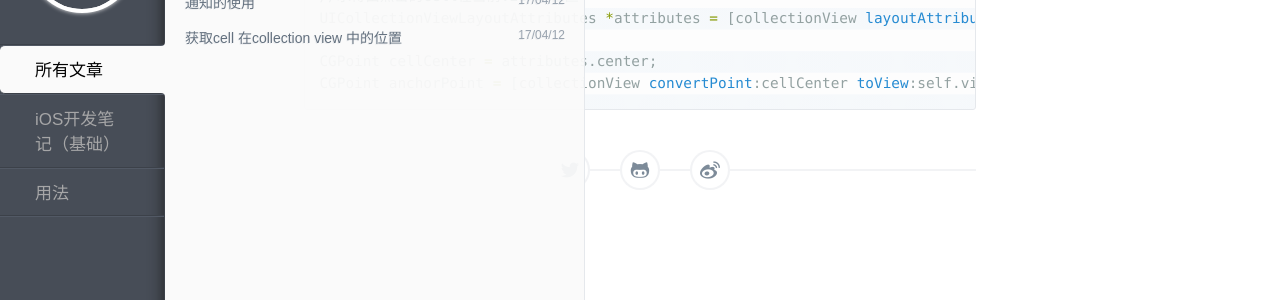
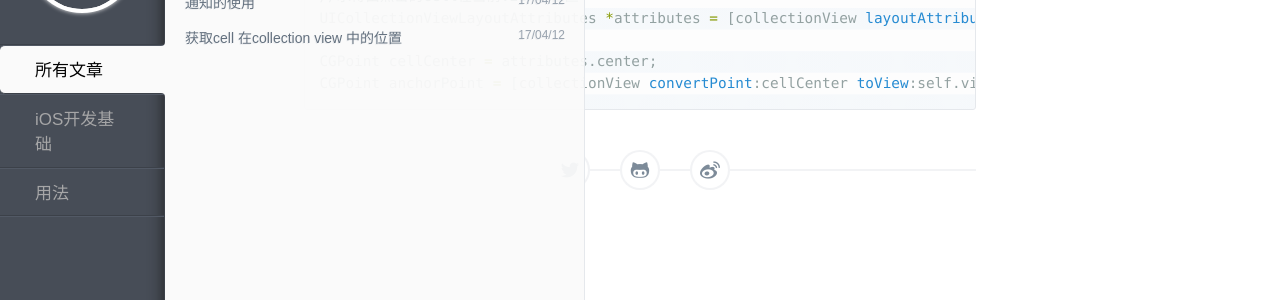
Before and after one commit to lipeihan/lipeihan.github.io, a Jekyll site: the page built from _posts/iOS/iOS开发笔记（基础）/2017-04-12-iOSBase-CollectionViewCellPosition.md, in a window 1280 px wide. Shown: the part 146-446 px from the top of the page. Built offline with Jekyll 4.4.1, drawn with Linux system fonts in a browser that asks for light colours.

Commit message:
1、修改iOS开发笔记（基础）分类为iOS开发基础 2、修改头像

```diff
--- a/_config.yml
+++ b/_config.yml
@@ -17,7 +17,7 @@ author:                                     #自定义常亮
 title: Pierce的技术博客
 
 # avatar头像及Favicon
-avatar: assets/images/icon.jpg
+avatar: assets/images/avatar.jpeg
 #favicon: http://7u2ho6.com1.z0.glb.clouddn.com/site-favicon.ico
 
 locals:                                     #自定义常量
--- a/_posts/iOS/iOS开发笔记（基础）/2017-04-12-iOSBase-CollectionViewCellPosition.md
+++ b/_posts/iOS/iOS开发笔记（基础）/2017-04-12-iOSBase-CollectionViewCellPosition.md
@@ -1,7 +1,7 @@
 ---
 layout: post
 title: 获取cell 在collection view 中的位置
-category: iOS开发笔记（基础）
+category: iOS开发基础
 tags: 基础
 keywords: iOS CollectionView cell position
 description: CollectionView cell position
```
Also changed, not shown: _posts/iOS/iOS开发笔记（基础）/2017-04-12-iOSBase-NSLog.md (+1 -1 lines), _posts/iOS/iOS开发笔记（基础）/2017-04-12-iOSBase-NSNotification.md (+1 -1 lines), _posts/iOS/iOS开发笔记（基础）/2017-04-12-iOSBase-Singleton.md (+1 -1 lines), assets/images/avatar.jpeg (added), assets/images/icon.jpg (deleted).
